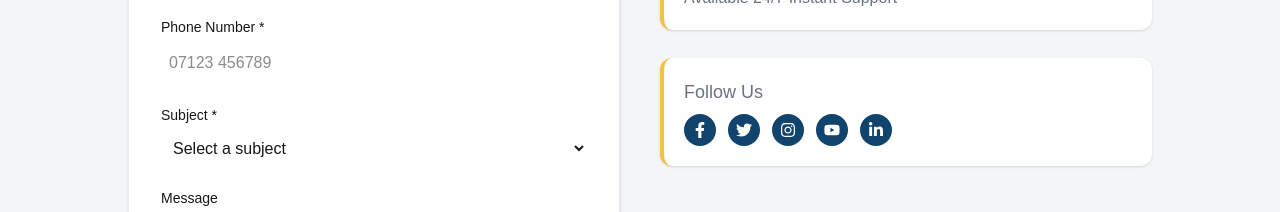
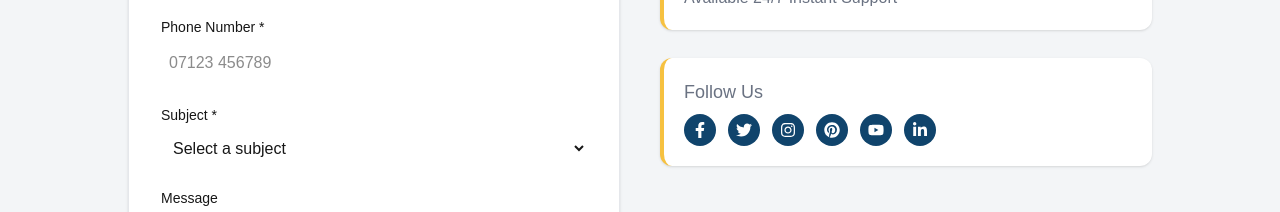
Before and after one commit to ZoikoGroup/zoikobroadband-react, a Next.js app: page /contact-us in a window 1280 px wide. Shown: the part 1040-1252 px from the top of the page. Built offline with nearby package versions, Linux system fonts and the light colour scheme; no server answers.

Commit message:
Update the social media links

```diff
--- a/app/contact-us/sections/ContactForm.tsx
+++ b/app/contact-us/sections/ContactForm.tsx
@@ -1,7 +1,7 @@
 "use client";
 import React from "react";
 import toast from "react-hot-toast";
-import { FaFacebookF, FaTwitter, FaInstagram, FaLinkedinIn, FaYoutube } from "react-icons/fa";
+import { FaFacebookF, FaTwitter, FaInstagram, FaLinkedinIn, FaYoutube, FaPinterest  } from "react-icons/fa";
 
 const API_URL = process.env.NEXT_PUBLIC_API_BASE_URL;
 
@@ -424,11 +424,12 @@ export default function ContactForm() {
 
               <div className="flex gap-3">
                 {[
-                  { icon: <FaFacebookF />, href: "https://facebook.com/zoikobroadband" },
-                  { icon: <FaTwitter />, href: "https://twitter.com/zoikobroadband" },
-                  { icon: <FaInstagram />, href: "https://instagram.com/zoikobroadband" },
-                  { icon: <FaYoutube />, href: "https://youtube.com/zoikobroadband" },
-                  { icon: <FaLinkedinIn />, href: "https://linkedin.com/zoikobroadband" }
+                  { icon: <FaFacebookF />, href: "https://www.facebook.com/ZoikoBroadband/" },
+                  { icon: <FaTwitter />, href: "https://x.com/zoikobroadband" },
+                  { icon: <FaInstagram />, href: "https://www.instagram.com/zoikobroadband/" },
+                  { icon: <FaPinterest />, href: "https://www.pinterest.com/zoikobroadband/" },
+                  { icon: <FaYoutube />, href: "https://www.youtube.com/@ZoikoBroadband" },
+                  { icon: <FaLinkedinIn />, href: "https://www.linkedin.com/company/zoiko-broadband/" }
                 ].map((social, i) => (
                   <a
                     key={i}
```
